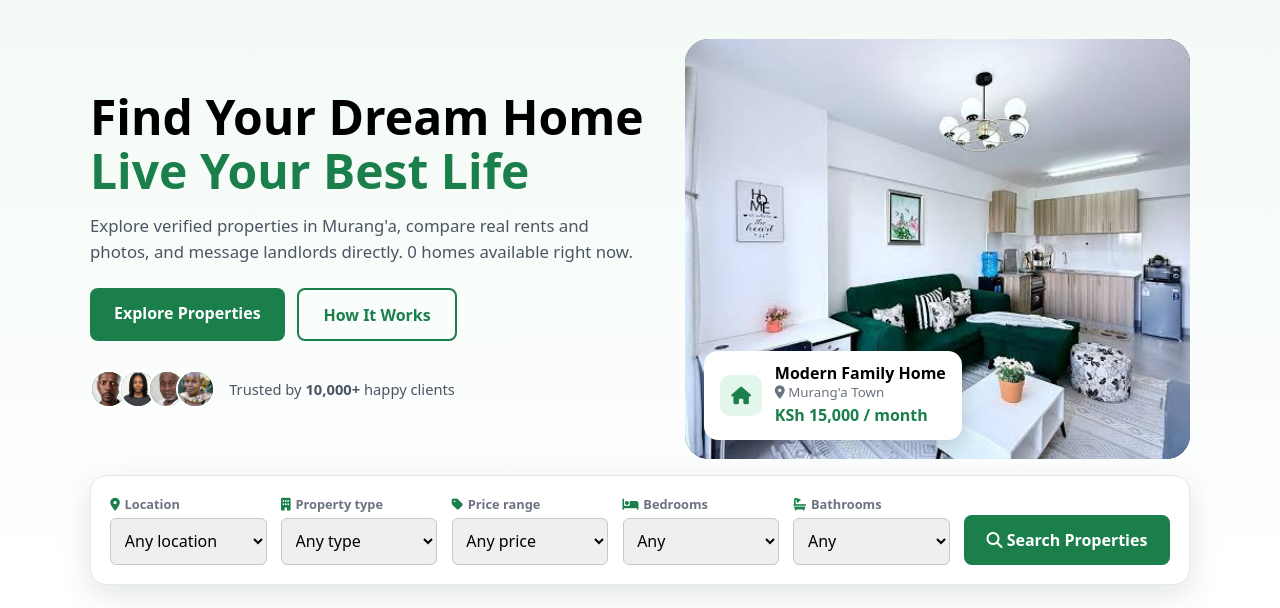
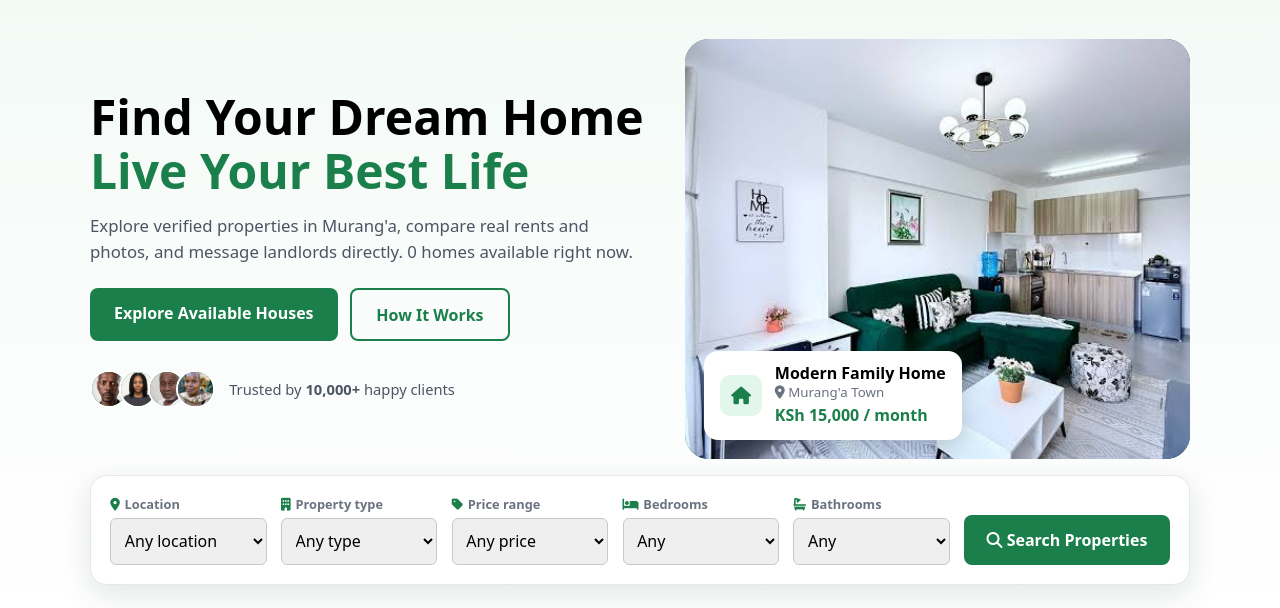
Before and after one commit to Dancan183/saka_keja_Repo, a Django app: page /properties/home/ in a window 1280 px wide. Shown: the part 117-725 px from the top of the page. Run offline with Django 5.2, Linux system fonts and the light colour scheme; data that the repository does not hold is empty.

Commit message:
redesigning the home page

```diff
--- a/properties/templates/properties/home.html
+++ b/properties/templates/properties/home.html
@@ -18,7 +18,7 @@
       </p>
 
       <div class="hx-buttons">
-        <a href="{% url 'properties:house_list' %}" class="button">Explore Properties</a>
+        <a href="{% url 'properties:house_list' %}" class="button">Explore Available Houses</a>
         <a href="#how-it-works" class="hx-btn-outline">How It Works</a>
       </div>
 
```
